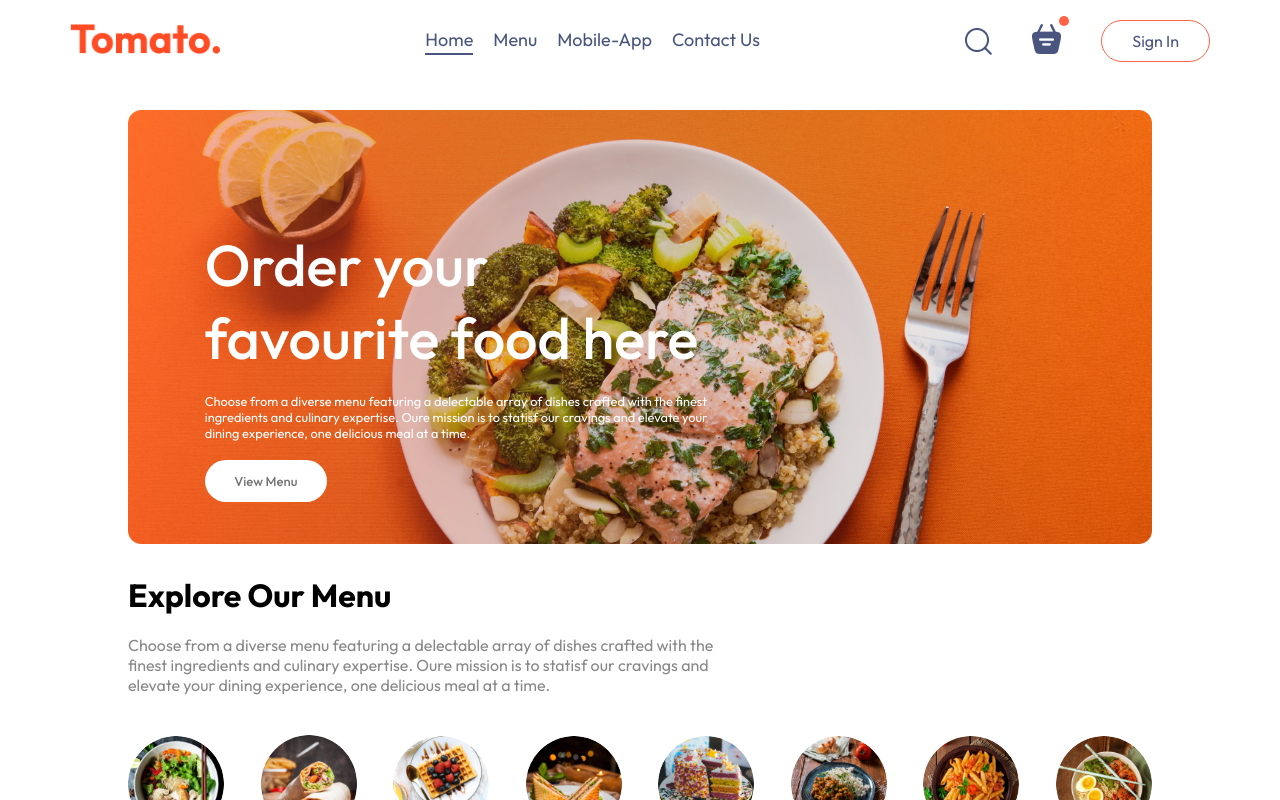
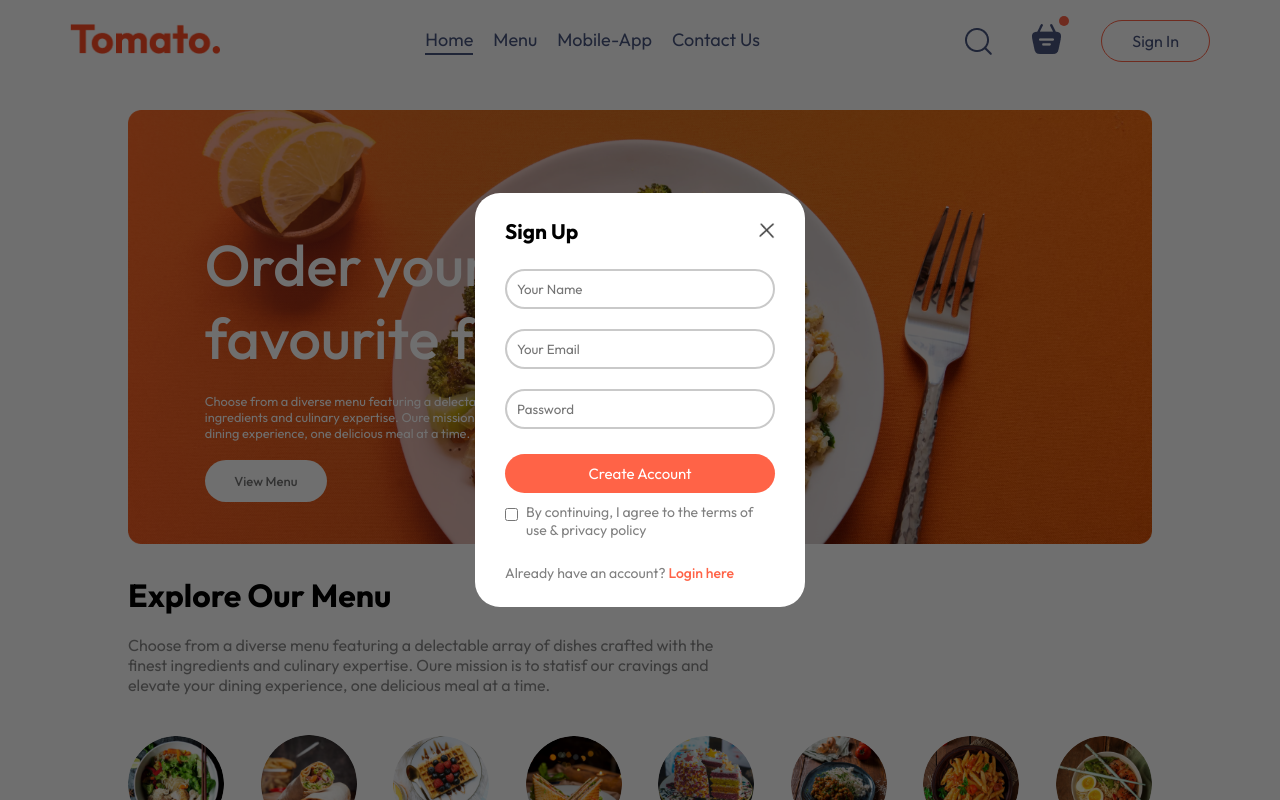
Before and after one commit to aliffashraff/Fullstack-MERN-Projects, a React (Vite) app in the folder Food-Delivery-Web-App/frontend/: page / in a window 1280 px wide. Both pictures are taken after a click on the button "Sign In". Shown: the top 800 px of the page. Built offline with nearby package versions, Linux system fonts and the light colour scheme.

Commit message:
Create and style LoginPopup component

```diff
--- a/Food-Delivery-Web-App/frontend/src/App.jsx
+++ b/Food-Delivery-Web-App/frontend/src/App.jsx
@@ -4,12 +4,19 @@
 import Cart from './pages/Cart/Cart';
 import PlaceOrder from './pages/PlaceOrder/PlaceOrder';
 import Footer from './components/Footer/Footer';
+import { useState } from 'react';
+import LoginPopup from './components/LoginPopup/LoginPopup';
 
 const App = () => {
+  const [showLogin, setShowLogin] = useState(false);
+
   return (
     <>
+      {/* display popup on top of App if state = true */}
+      {showLogin ? <LoginPopup setShowLogin={setShowLogin} /> : <></>}
       <div className="app">
-        <Navbar />
+        {/* pass the the setter function as prop */}
+        <Navbar setShowLogin={setShowLogin} />
         {/* use Router tag to create multiple routes*/}
         <Routes>
           {/* set the path of the page component */}
--- /dev/null
+++ b/Food-Delivery-Web-App/frontend/src/components/LoginPopup/LoginPopup.css
@@ -0,0 +1,76 @@
+.login-popup {
+  position: fixed;
+  z-index: 200;
+  width: 100%;
+  height: 100%;
+  top: 0;
+  background-color: #00000090;
+  display: grid;
+}
+
+.login-popup-container {
+  /* set both align self and justify self */
+  place-self: center;
+  width: max(23vw, 330px);
+  color: #808080;
+  background-color: white;
+  display: flex;
+  flex-direction: column;
+  gap: 25px;
+  padding: 25px 30px;
+  border-radius: 25px;
+  font-size: 14px;
+  animation: fadeIn 0.5s;
+}
+
+.login-popup-title {
+  display: flex;
+  justify-content: space-between;
+  align-items: center;
+  color: black;
+}
+
+.login-popup-title img {
+  width: 16px;
+  cursor: pointer;
+}
+
+.login-popup-inputs {
+  display: flex;
+  flex-direction: column;
+  gap: 20px;
+}
+
+.login-popup-inputs input {
+  outline: none;
+  border: 2px solid #c9c9c9;
+  padding: 10px;
+  border-radius: 50px;
+}
+
+.login-popup-container button {
+  border: none;
+  padding: 10px;
+  border-radius: 50px;
+  color: white;
+  background-color: tomato;
+  font-size: 15px;
+  cursor: pointer;
+}
+
+.login-popup-condition {
+  display: flex;
+  align-items: start;
+  gap: 8px;
+  margin-top: -15px;
+}
+
+.login-popup-condition input{
+  margin-top: 5px;
+}
+
+.login-popup-question span{
+  color: tomato;
+  font-weight: 500;
+  cursor: pointer;
+}
--- /dev/null
+++ b/Food-Delivery-Web-App/frontend/src/components/LoginPopup/LoginPopup.jsx
@@ -0,0 +1,73 @@
+import { useState } from 'react';
+import './LoginPopup.css';
+import { assets } from '../../assets/assets';
+
+const LoginPopup = ({ setShowLogin }) => {
+  const [currentState, setCurrentState] = useState('Sign Up');
+
+  return (
+    <div className="login-popup">
+      <form className="login-popup-container">
+        <div className="login-popup-title">
+          <h2>{currentState}</h2>
+          <img
+            // close the popup
+            onClick={() => setShowLogin(false)}
+            src={assets.cross_icon}
+            alt=""
+          />
+        </div>
+        <div className="login-popup-inputs">
+          {/* hide name input field in Login state */}
+          {currentState === 'Sign Up' ? (
+            <input
+              type="text"
+              name="name"
+              id="name"
+              placeholder="Your Name"
+              required
+            />
+          ) : (
+            <></>
+          )}
+          <input
+            type="email"
+            name="email"
+            id="email"
+            placeholder="Your Email"
+            required
+          />
+          <input
+            type="pasword"
+            name="password"
+            id="password"
+            placeholder="Password"
+            required
+          />
+        </div>
+        <button>
+          {/* choose to sign in or login */}
+          {currentState === 'Sign Up' ? 'Create Account' : 'Login'}
+        </button>
+        <div className="login-popup-condition">
+          <input type="checkbox" name="checkbox" id="checkbox" required />
+          <p>By continuing, I agree to the terms of use & privacy policy</p>
+        </div>
+        {/* change text depending on the state */}
+        {currentState === 'Sign Up' ? (
+          <p className='login-popup-question'>
+            Already have an account?{' '}
+            <span onClick={() => setCurrentState('Login')}>Login here</span>
+          </p>
+        ) : (
+          <p className='login-popup-question'>
+            Create a new account?{' '}
+            <span onClick={() => setCurrentState('Sign Up')}>Click here</span>
+          </p>
+        )}
+      </form>
+    </div>
+  );
+};
+
+export default LoginPopup;
--- a/Food-Delivery-Web-App/frontend/src/components/Navbar/Navbar.jsx
+++ b/Food-Delivery-Web-App/frontend/src/components/Navbar/Navbar.jsx
@@ -5,7 +5,7 @@
 import './Navbar.css';
 import { Link } from 'react-router-dom';
 
-const Navbar = () => {
+const Navbar = ({ setShowLogin }) => {
   // state to set the class for menu
   const [menu, setMenu] = useState('home');
   const [isScrolled, setIsScrolled] = useState(false);
@@ -74,7 +74,8 @@
           {/* if there are items in cart, the class 'dot' will be visible */}
           <div className="dot"></div>
         </div>
-        <button>Sign In</button>
+        {/* chsnge state value to show popup */}
+        <button onClick={() => setShowLogin(true)}>Sign In</button>
       </div>
     </div>
   );
```
